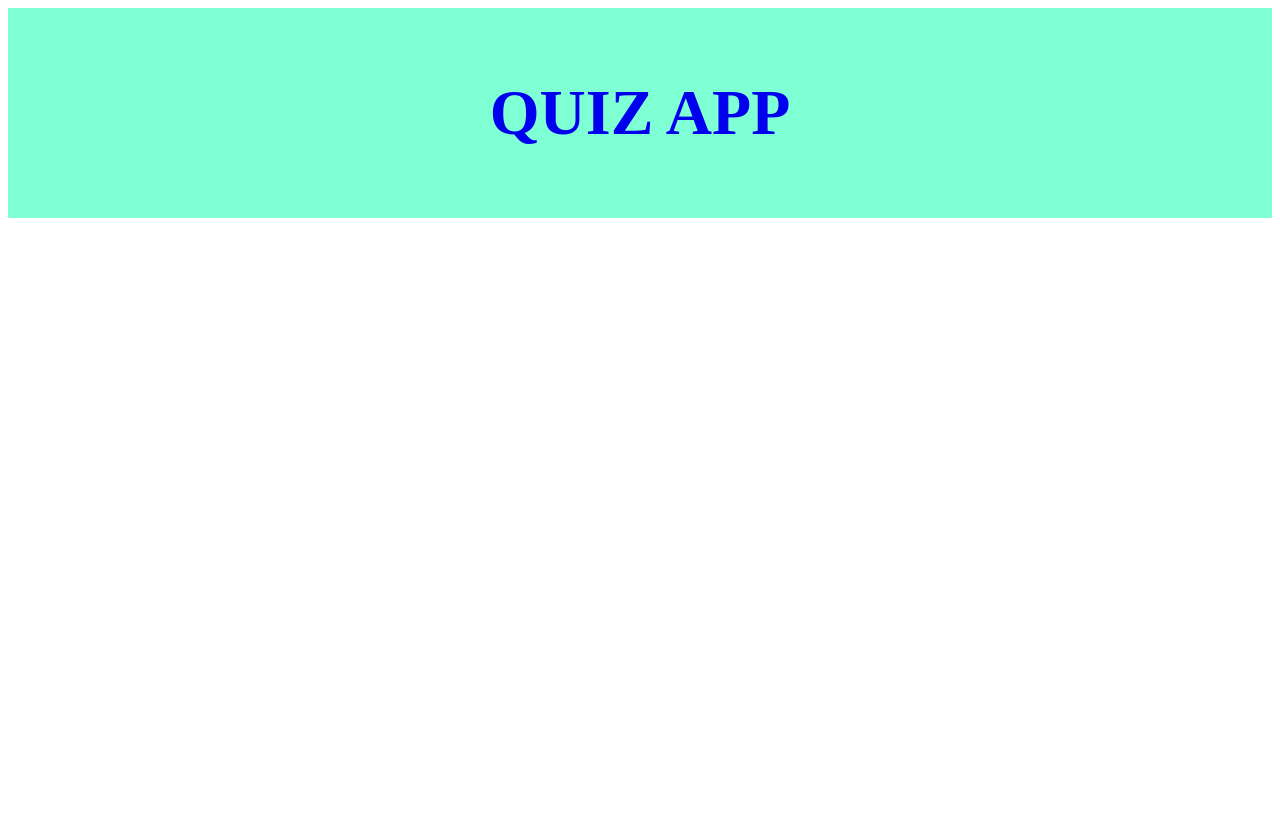
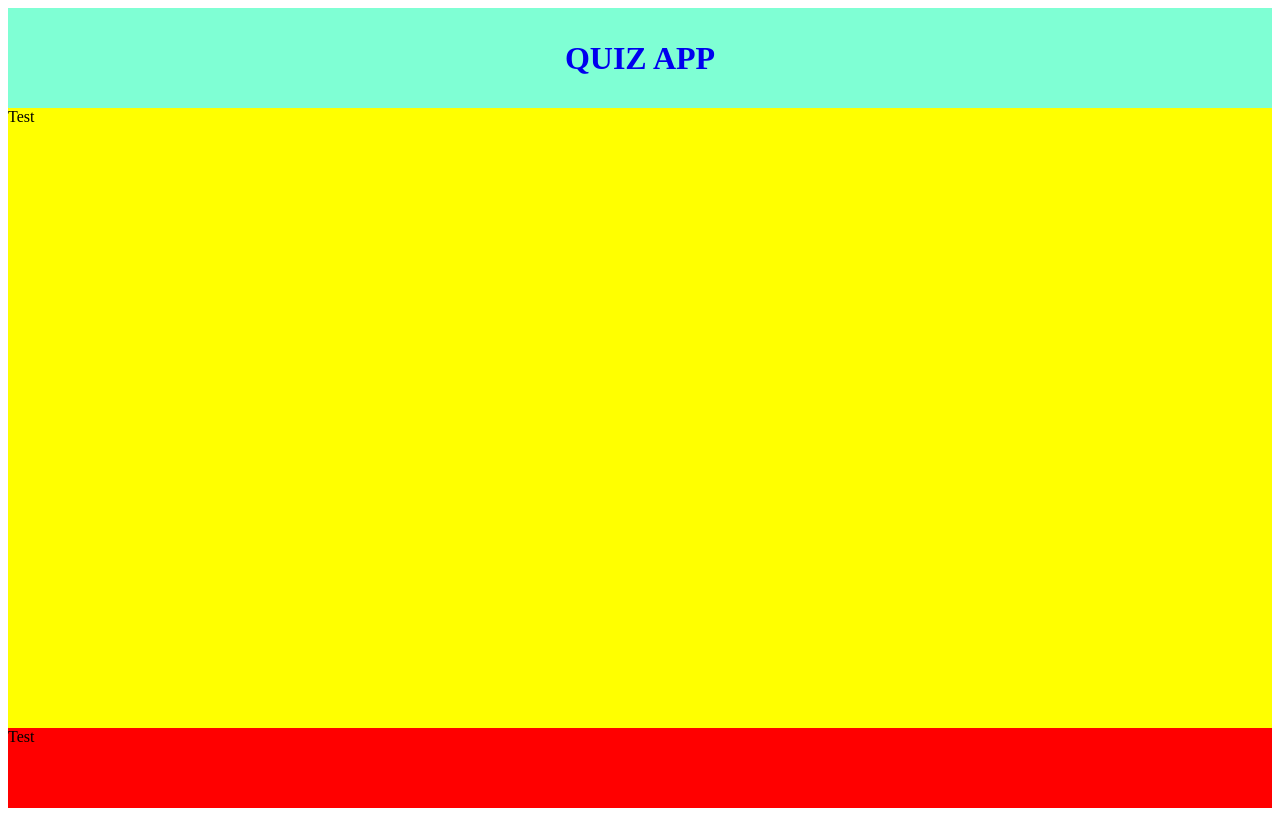
Before and after one commit to jk0ehn/quiz-app, a plain HTML site: page index.html in a window 1280 px wide. Drawn offline with Linux system fonts and the light colour scheme.

Commit message:
define grid

```diff
--- a/index.html
+++ b/index.html
@@ -12,11 +12,28 @@
 <body>
 
 
-    <header class="header">
+    <div class="container">
 
-      <a class="header--title" href="./index.html"> <h1>QUIZ APP</h1></a>
+        <header class="header">
 
-    </header>
+            <a class="header--title" href="./index.html">
+                <h1>QUIZ APP</h1>
+            </a>
+
+
+        </header>
+
+        <main>
+            Test
+        </main>
+
+
+        <footer>
+            Test
+        </footer>
+
+
+    </div>
 
 
 </body>
--- a/src/css/footer.css
+++ b/src/css/footer.css
@@ -0,0 +1,4 @@
+footer {
+
+    background-color: red;
+}
--- a/src/css/global.css
+++ b/src/css/global.css
@@ -0,0 +1,8 @@
+.container {
+
+   display: grid;
+   height: 100vh;
+   grid-template-rows: 100px auto 80px;
+
+
+}
--- a/src/css/header.css
+++ b/src/css/header.css
@@ -1,7 +1,11 @@
+
+
+
 .header {
 
     display: flex;
     justify-content: center;
+    align-items: center;
     padding: 25px 0 25px 0;
     background-color: aquamarine;
 
@@ -9,7 +13,7 @@
 
 .header--title {
 
-    font-size: 2rem;
+    font-size: 1rem;
     text-decoration: none;
 
 }
--- a/src/css/main.css
+++ b/src/css/main.css
@@ -0,0 +1,4 @@
+main {
+
+    background-color: yellow;
+}
```
Also changed, not shown: styles.css (line endings or trailing spaces).
